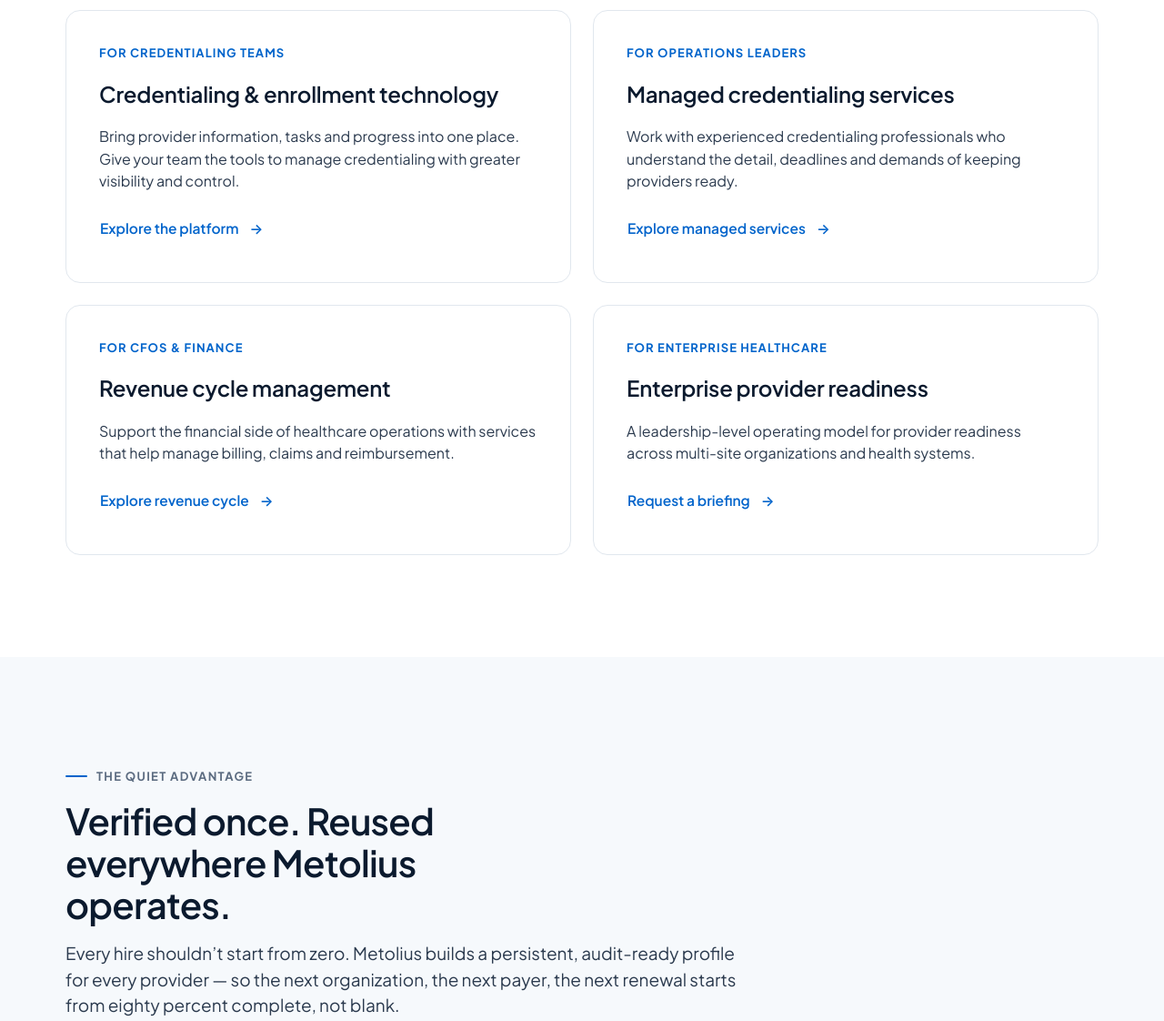
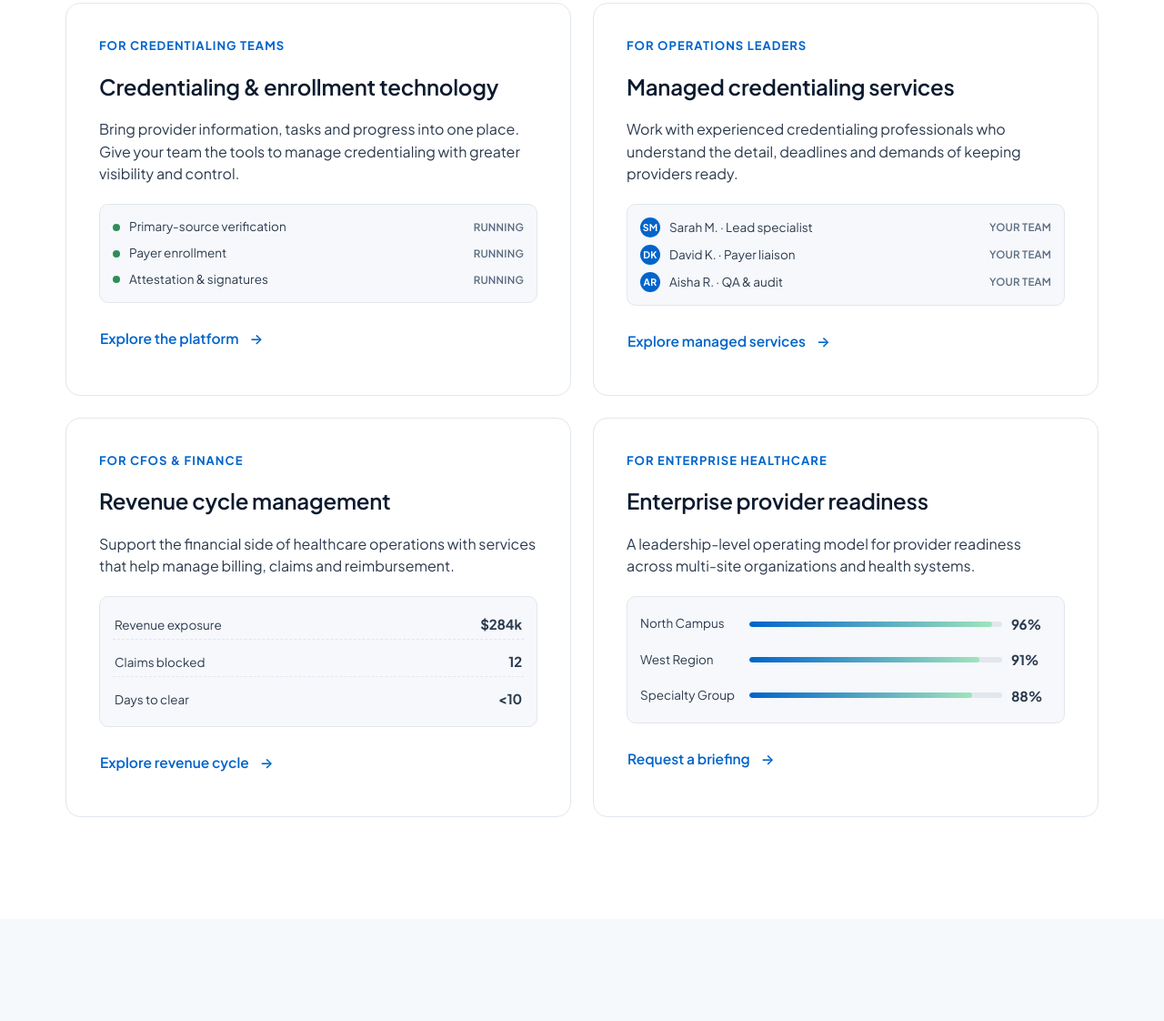
Before and after one commit to alevated-iris/metolius-homepage-preview, a plain HTML site: page A-product/index.html in a window 1280 px wide. Shown: the part 4314-5436 px from the top of the page at 91% size. Drawn offline with Linux system fonts and the light colour scheme.

Commit message:
A v2 fixes: alignment lock, dup-headline fix, live route pop-outs, river-band photo slot
- Lock alignment system: all section eyebrows left-aligned (sections 5, 9, 10
  were center-aligned on inconsistent rhythm; fixed).
- De-dup duplicate 'Verified once. Reused everywhere Metolius operates.'
  headline (appeared in section 2 feature card AND section 6 MOAT); section 6
  now reads 'Credentialing work compounds, instead of starting from zero.'
- Inject live UI into each 'Choose your route' card: status rows + team
  avatars + revenue metrics + site-readiness bars. Four distinct patterns;
  no more flat-text route cards. Carries the pop-out variety brief into the
  decision-moment zone.
- River band treatment upgraded from flat brand-gradient to layered
  photographic simulation (sky \u2192 silhouette \u2192 water \u2192 ripples) with a real
  CSS scrim ready for Nicola's photo to drop in via --river-img. Placeholder
  tag reworded to name the hero slot + recommended dimensions.

```diff
--- a/A-product/index.html
+++ b/A-product/index.html
@@ -388,37 +388,57 @@
   </div>
 </section>
 
-<!-- ============ SECTION 5 — Audience routing (keep, trimmed) ============ -->
+<!-- ============ SECTION 5 — Audience routing (live preview of each route) ============ -->
 <section id="solutions" class="section">
   <div class="container">
-    <div class="section-intro section-intro--center">
+    <div class="section-intro" style="max-width:720px; margin-bottom:48px;">
       <span class="kicker">Choose your route</span>
       <h2 class="section-h">Technology, managed expertise, or both.</h2>
-      <p class="section-sub">Every organization works differently. Metolius gives you options &mdash; not a prescription.</p>
+      <p class="section-sub">Every organization works differently. Metolius gives you options &mdash; not a prescription. Here&rsquo;s what each route looks like in practice.</p>
     </div>
     <div class="route-grid">
-      <a class="route" href="#">
+      <a class="route route--live" href="#">
         <span class="route__eyebrow">For credentialing teams</span>
         <h3>Credentialing &amp; enrollment technology</h3>
         <p>Bring provider information, tasks and progress into one place. Give your team the tools to manage credentialing with greater visibility and control.</p>
+        <div class="route__ui">
+          <div class="route__ui-row"><span class="route__ui-dot route__ui-dot--go"></span><span>Primary-source verification</span><span class="route__ui-meta">running</span></div>
+          <div class="route__ui-row"><span class="route__ui-dot route__ui-dot--go"></span><span>Payer enrollment</span><span class="route__ui-meta">running</span></div>
+          <div class="route__ui-row"><span class="route__ui-dot route__ui-dot--go"></span><span>Attestation &amp; signatures</span><span class="route__ui-meta">running</span></div>
+        </div>
         <span class="btn btn--link">Explore the platform</span>
       </a>
-      <a class="route" href="#">
+      <a class="route route--live" href="#">
         <span class="route__eyebrow">For operations leaders</span>
         <h3>Managed credentialing services</h3>
         <p>Work with experienced credentialing professionals who understand the detail, deadlines and demands of keeping providers ready.</p>
+        <div class="route__ui">
+          <div class="route__ui-row"><span class="route__ui-avatar">SM</span><span>Sarah M. &middot; Lead specialist</span><span class="route__ui-meta">your team</span></div>
+          <div class="route__ui-row"><span class="route__ui-avatar">DK</span><span>David K. &middot; Payer liaison</span><span class="route__ui-meta">your team</span></div>
+          <div class="route__ui-row"><span class="route__ui-avatar">AR</span><span>Aisha R. &middot; QA &amp; audit</span><span class="route__ui-meta">your team</span></div>
+        </div>
         <span class="btn btn--link">Explore managed services</span>
       </a>
-      <a class="route" href="#">
+      <a class="route route--live" href="#">
         <span class="route__eyebrow">For CFOs &amp; finance</span>
         <h3>Revenue cycle management</h3>
         <p>Support the financial side of healthcare operations with services that help manage billing, claims and reimbursement.</p>
+        <div class="route__ui">
+          <div class="route__ui-metric"><span>Revenue exposure</span><span class="route__ui-val">$284k</span></div>
+          <div class="route__ui-metric"><span>Claims blocked</span><span class="route__ui-val">12</span></div>
+          <div class="route__ui-metric"><span>Days to clear</span><span class="route__ui-val">&lt;10</span></div>
+        </div>
         <span class="btn btn--link">Explore revenue cycle</span>
       </a>
-      <a class="route" href="#">
+      <a class="route route--live" href="#">
         <span class="route__eyebrow">For enterprise healthcare</span>
         <h3>Enterprise provider readiness</h3>
         <p>A leadership-level operating model for provider readiness across multi-site organizations and health systems.</p>
+        <div class="route__ui">
+          <div class="route__ui-site"><span>North Campus</span><span class="route__ui-bar"><span style="width:96%;"></span></span><span class="route__ui-val">96%</span></div>
+          <div class="route__ui-site"><span>West Region</span><span class="route__ui-bar"><span style="width:91%;"></span></span><span class="route__ui-val">91%</span></div>
+          <div class="route__ui-site"><span>Specialty Group</span><span class="route__ui-bar"><span style="width:88%;"></span></span><span class="route__ui-val">88%</span></div>
+        </div>
         <span class="btn btn--link">Request a briefing</span>
       </a>
     </div>
@@ -430,11 +450,11 @@
   <div class="container">
     <div class="section-intro" style="max-width:760px; margin-bottom:40px;">
       <span class="kicker">The quiet advantage</span>
-      <h2 class="section-h">Verified once. Reused everywhere Metolius operates.</h2>
+      <h2 class="section-h">Credentialing work compounds, instead of starting from zero.</h2>
       <p class="section-sub">
-        Every hire shouldn&rsquo;t start from zero. Metolius builds a persistent,
+        Every hire shouldn&rsquo;t begin with a blank form. Metolius builds a persistent,
         audit-ready profile for every provider &mdash; so the next organization, the next
-        payer, the next renewal starts from eighty percent complete, not blank.
+        payer, the next renewal starts at eighty percent complete, not zero.
       </p>
     </div>
     <div class="moat">
@@ -467,8 +487,10 @@
   </div>
 </section>
 
-<!-- ============ SECTION 7 — Metolius River brand moment (NEW) ============ -->
-<section class="river-band">
+<!-- ============ SECTION 7 — Metolius River brand moment ============ -->
+<section class="river-band" role="img" aria-label="Metolius River — placeholder for approved photography">
+  <div class="river-band__img" aria-hidden="true"></div>
+  <div class="river-band__scrim" aria-hidden="true"></div>
   <div class="river-band__inner">
     <span class="river-band__eyebrow">The Metolius principle</span>
     <h2 class="river-band__h">Flow where it should. Catch what matters.</h2>
@@ -478,7 +500,7 @@
       confident about where everything stands.
     </p>
   </div>
-  <span class="river-band__placeholder-tag">Approved Metolius River photography &middot; placeholder</span>
+  <span class="river-band__placeholder-tag">Hero slot &middot; approved Metolius River photography (full-bleed, 1600&times;640 recommended)</span>
 </section>
 
 <!-- ============ SECTION 8 — Differentiation (NEW, from Competitor PDF) ============ -->
@@ -521,7 +543,7 @@
 <!-- ============ SECTION 9 — Leadership view ============ -->
 <section class="section section--tight">
   <div class="container">
-    <div class="section-intro section-intro--center">
+    <div class="section-intro" style="max-width:720px; margin-bottom:40px;">
       <span class="kicker">Leadership view</span>
       <h2 class="section-h">The bigger picture, without the reporting marathon.</h2>
       <p class="section-sub">
@@ -565,7 +587,7 @@
 <!-- ============ SECTION 10 — Proof / trust ============ -->
 <section id="why" class="section section--soft">
   <div class="container">
-    <div class="section-intro section-intro--center">
+    <div class="section-intro" style="max-width:720px; margin-bottom:40px;">
       <span class="kicker">Proof</span>
       <h2 class="section-h">Experience matters. So does trust.</h2>
       <p class="section-sub">Healthcare organizations rely on accurate information, dependable processes and people who understand the responsibility that comes with the work.</p>
--- a/shared/base.css
+++ b/shared/base.css
@@ -349,6 +349,77 @@ p { margin: 0; }
 .route h3 { font-size: 24px; font-weight: 600; letter-spacing: -0.01em; }
 .route p { color: var(--ink-2); font-size: 16px; line-height: 1.55; }
 
+/* Live-preview UI block inside each route card (v2 — pop-out variety per route) */
+.route__ui {
+  margin-top: 4px;
+  padding: 14px;
+  border-radius: 10px;
+  background: var(--surface-tint, #F6F8FB);
+  border: 1px solid var(--line);
+  display: flex;
+  flex-direction: column;
+  gap: 8px;
+  font-size: 13.5px;
+  color: var(--ink-2);
+}
+.route__ui-row {
+  display: grid;
+  grid-template-columns: auto 1fr auto;
+  align-items: center;
+  gap: 10px;
+}
+.route__ui-dot {
+  width: 8px; height: 8px; border-radius: 50%;
+  background: var(--ink-3);
+}
+.route__ui-dot--go { background: var(--status-complete, #2F7D4E); }
+.route__ui-avatar {
+  width: 22px; height: 22px; border-radius: 50%;
+  background: var(--accent); color: #FFF;
+  font-size: 10.5px; font-weight: 700; letter-spacing: 0.02em;
+  display: inline-flex; align-items: center; justify-content: center;
+}
+.route__ui-meta {
+  font-size: 11.5px;
+  color: var(--ink-3);
+  font-weight: 600;
+  letter-spacing: 0.02em;
+  text-transform: uppercase;
+}
+.route__ui-metric {
+  display: grid;
+  grid-template-columns: 1fr auto;
+  align-items: baseline;
+  padding: 4px 2px;
+  border-bottom: 1px dashed var(--line);
+}
+.route__ui-metric:last-of-type { border-bottom: none; }
+.route__ui-val {
+  font-weight: 700;
+  color: var(--ink-1);
+  letter-spacing: -0.01em;
+  font-size: 15px;
+}
+.route__ui-site {
+  display: grid;
+  grid-template-columns: 110px 1fr 44px;
+  gap: 10px;
+  align-items: center;
+  padding: 4px 0;
+}
+.route__ui-bar {
+  position: relative;
+  height: 6px;
+  background: var(--line);
+  border-radius: 999px;
+  overflow: hidden;
+}
+.route__ui-bar > span {
+  position: absolute; inset: 0 auto 0 0;
+  background: linear-gradient(90deg, var(--accent), var(--mint, #7EC9A3));
+  border-radius: 999px;
+}
+
 /* ---------- Footer ---------- */
 .footer {
   background: var(--navy);
@@ -565,22 +636,48 @@ p { margin: 0; }
  */
 .river-band {
   position: relative;
-  min-height: 340px;
+  min-height: 420px;
   display: flex;
   align-items: center;
   overflow: hidden;
+  background: #052446;
+}
+/* v2 — full-bleed photographic slot. Until Nicola supplies the asset, we
+   render a layered simulation of a river scene so the composition reads
+   as "photo + scrim + overlay type" rather than "brand gradient only".
+   The layered simulation uses no bitmap assets — CSS only — so the slot
+   swaps to a real jpg/webp by setting --river-img on the section. */
+.river-band__img {
+  position: absolute; inset: 0;
+  background-image: var(--river-img,
+    /* far mountain silhouette */
+    radial-gradient(1200px 260px at 30% 78%, #1A3A5A 0%, rgba(26,58,90,0) 60%),
+    radial-gradient(800px 200px at 70% 72%, #22476A 0%, rgba(34,71,106,0) 60%),
+    /* water highlight */
+    linear-gradient(180deg, rgba(255,255,255,0) 60%, rgba(100,160,200,0.4) 85%, rgba(140,200,230,0.55) 100%),
+    /* sky-to-water */
+    linear-gradient(180deg, #8EB4D6 0%, #4E85B3 35%, #1E4E78 75%, #072A4A 100%)
+  );
+  background-size: cover;
+  background-position: center;
+  filter: saturate(0.9) contrast(1.02);
+}
+.river-band__scrim {
+  position: absolute; inset: 0;
   background:
-    linear-gradient(180deg, rgba(5, 36, 70, 0.35) 0%, rgba(5, 36, 70, 0) 50%, rgba(5, 36, 70, 0.4) 100%),
-    linear-gradient(135deg, #45E9FE 0%, #00AEE6 35%, #0164CB 70%, #052446 100%);
+    linear-gradient(100deg, rgba(5, 20, 36, 0.78) 0%, rgba(5, 20, 36, 0.55) 40%, rgba(5, 20, 36, 0) 75%),
+    linear-gradient(0deg, rgba(5, 20, 36, 0.35) 0%, rgba(5, 20, 36, 0) 55%);
 }
 .river-band::before {
-  /* subtle flow lines evoking the river */
+  /* water-surface ripple lines */
   content: '';
-  position: absolute; inset: 0;
+  position: absolute; inset: 55% 0 0 0;
   background:
-    repeating-linear-gradient(115deg, transparent 0 60px, rgba(255,255,255,0.03) 60px 61px),
-    repeating-linear-gradient(95deg,  transparent 0 90px, rgba(255,255,255,0.04) 90px 91px);
+    repeating-linear-gradient(95deg, transparent 0 80px, rgba(255,255,255,0.05) 80px 81px),
+    repeating-linear-gradient(88deg, transparent 0 140px, rgba(255,255,255,0.03) 140px 141px);
   pointer-events: none;
+  mask-image: linear-gradient(180deg, rgba(0,0,0,0) 0%, rgba(0,0,0,0.6) 40%, rgba(0,0,0,1) 100%);
+  -webkit-mask-image: linear-gradient(180deg, rgba(0,0,0,0) 0%, rgba(0,0,0,0.6) 40%, rgba(0,0,0,1) 100%);
 }
 .river-band__inner {
   position: relative;
```
